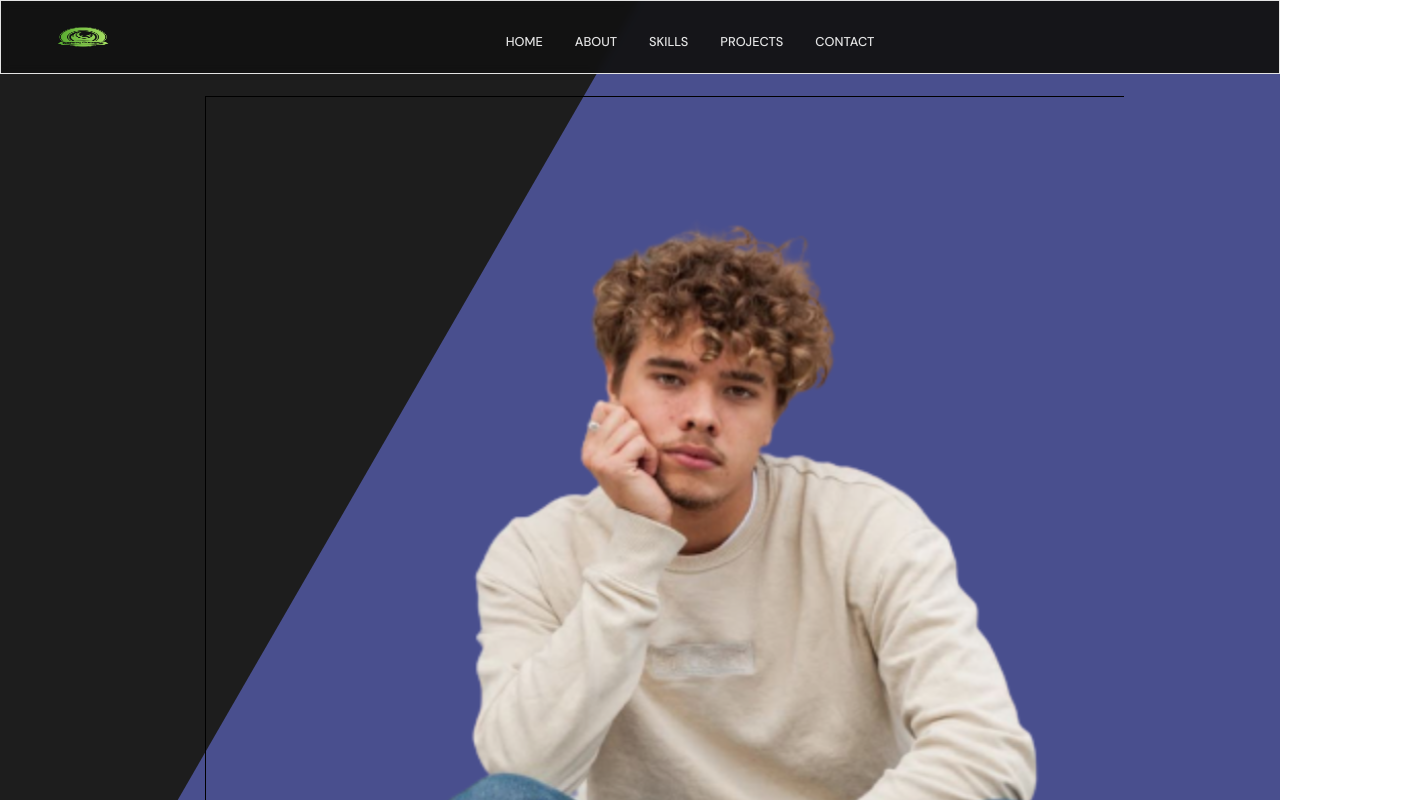
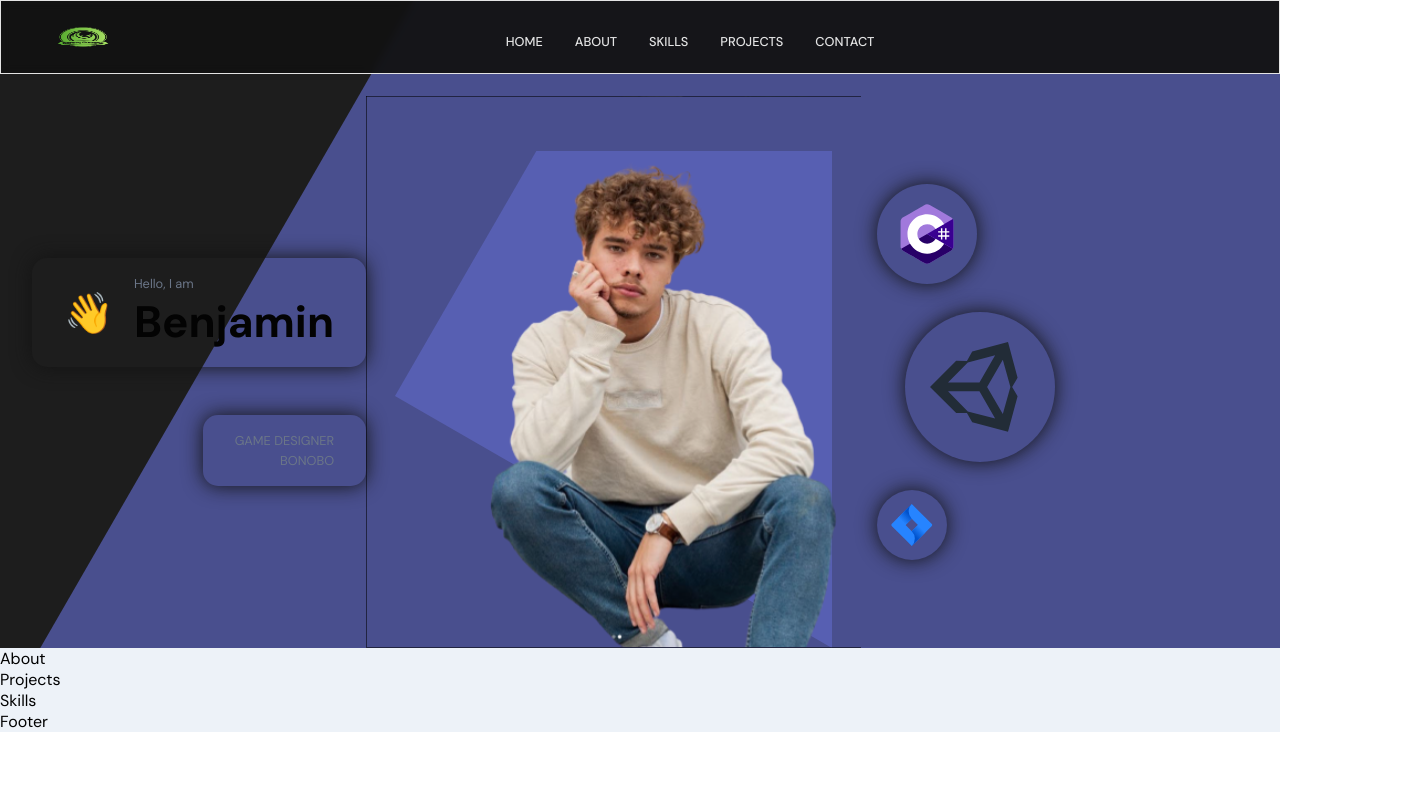
Before and after one commit to MikaelLindeman/porfolio-benny, a React (Create React App) app in the folder frontend_portfolio/: page / in a window 1280 px wide. Shown: the top 800 px of the page, 1409 px wide, since content can reach past the window. Built offline with nearby package versions, Linux system fonts and the light colour scheme; the HTML template or start-up script is replaced by a standard one.

Commit message:
Finished header section of page

```diff
--- a/frontend_portfolio/src/container/Header/Header.scss
+++ b/frontend_portfolio/src/container/Header/Header.scss
@@ -126,4 +126,54 @@
     width: 70px;
     height: 70px;
   }
+
+  @media screen and (min-width: 2000px) {
+    div:nth-child(1) {
+      width: 400px;
+      height: 400px;
+    }
+    div:nth-child(2) {
+      width: 200px;
+      height: 200px;
+    }
+    div:nth-child(3) {
+      width: 170px;
+      height: 170px;
+    }
+  }
+  @media screen and (max-width: 1200px) {
+    width: 100%;
+    flex-direction: row;
+    flex-wrap: wrap;
+    margin-left: 0;
+  }
 }
+
+.app__header-img {
+  flex: 1;
+  height: 100%;
+  display: flex;
+  justify-content: flex-end;
+  align-items: flex-end;
+  position: relative;
+
+  img {
+    width: 100%;
+    object-fit: contain;
+    z-index: 1;
+  }
+
+  .overlay_circle {
+    position: absolute;
+    right: 0;
+    left: 0;
+    bottom: 0;
+    z-index: 0;
+    width: 100%;
+    height: 90%;
+  }
+
+  @media screen and (max-width: 1200px) {
+    margin: 2rem 0;
+  }
+}
```
